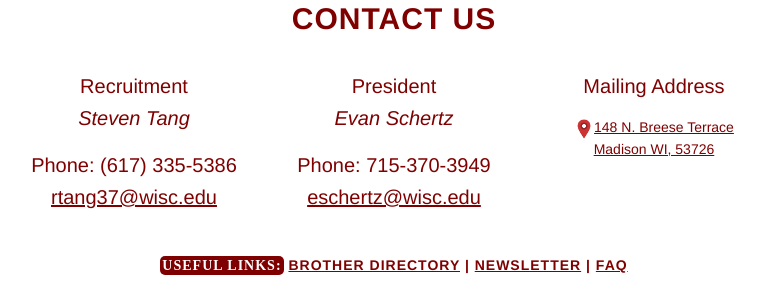
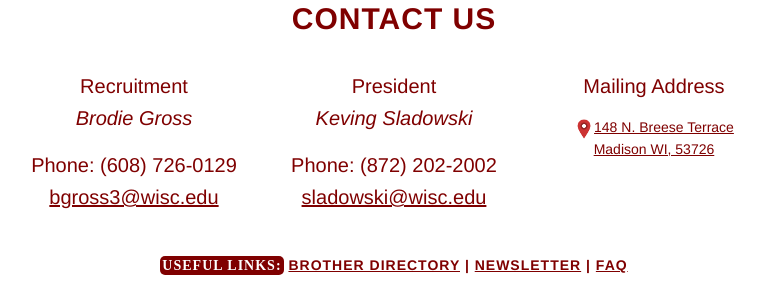
Before and after one commit to Cigarent/Triangle, a PHP site: page /contact.php in a window 1280 px wide. Shown: the part 1296-1596 px from the top of the page, without its empty margins (261-1025 px from the left). Run offline with PHP 8.4, Linux system fonts and the light colour scheme; some libraries are stand-ins or nearby versions.

Commit message:
Recruitment and President updated
Updated contact information for new chairs

```diff
--- a/contact.php
+++ b/contact.php
@@ -121,15 +121,15 @@
                     <div class="row">
                         <div class="col-lg-4">
                             <p>Recruitment
-                                <br><em>Steven Tang</em></p>
-                            <p>Phone: (617) 335-5386
-                                <br><a href="mailto:rtang37@wisc.edu">rtang37@wisc.edu</a></p>
+                                <br><em>Brodie Gross</em></p>
+                            <p>Phone: (608) 726-0129
+                                <br><a href="mailto:bgross3@wisc.edu">bgross3@wisc.edu</a></p>
                         </div>
                         <div class="col-lg-4">
                             <p>President
-                                <br><em>Evan Schertz</em></p>
-                            <p>Phone: 715-370-3949
-                                <br><a href="mailto:eshertz@wisc.edu">eschertz@wisc.edu</a></p>
+                                <br><em>Keving Sladowski</em></p>
+                            <p>Phone: (872) 202-2002
+                                <br><a href="mailto:sladowski@wisc.edu">sladowski@wisc.edu</a></p>
                         </div>
                         <div class="col-lg-4">
                             <p>Mailing Address</p>
```
